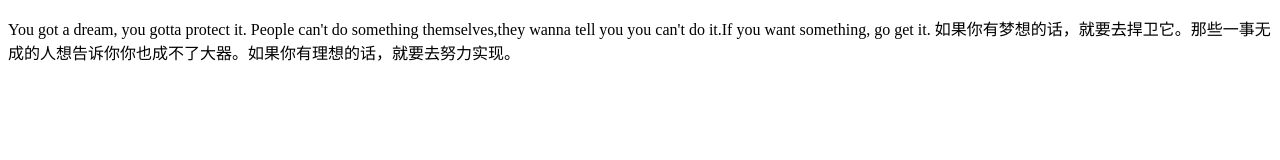
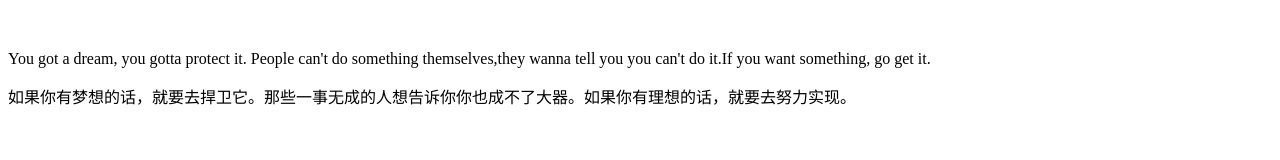
Before and after one commit to bigWillow/bigWillow.github.io, a plain HTML site: page index.html in a window 1280 px wide. Drawn offline with Linux system fonts and the light colour scheme.

Commit message:
Update index.html

```diff
--- a/index.html
+++ b/index.html
@@ -8,9 +8,15 @@
     <title>哈哈</title>
 </head>
 <body>
-    <p style="text-align:middle: margin:50px">
-     You got a dream, you gotta protect it. People can't do something themselves,they wanna tell you you can't do it.If you want something, go get it.
-如果你有梦想的话，就要去捍卫它。那些一事无成的人想告诉你你也成不了大器。如果你有理想的话，就要去努力实现。
+    <p style="text-align:middle; margin:50px">
+    <p>
+        You got a dream, you gotta protect it. People can't do something themselves,they wanna tell you you can't do it.If you want something, go get it.
+    </p>
+    <p>
+    如果你有梦想的话，就要去捍卫它。那些一事无成的人想告诉你你也成不了大器。如果你有理想的话，就要去努力实现。
+    </p?
+
+
     </p>
 </body>
 </html>
```
